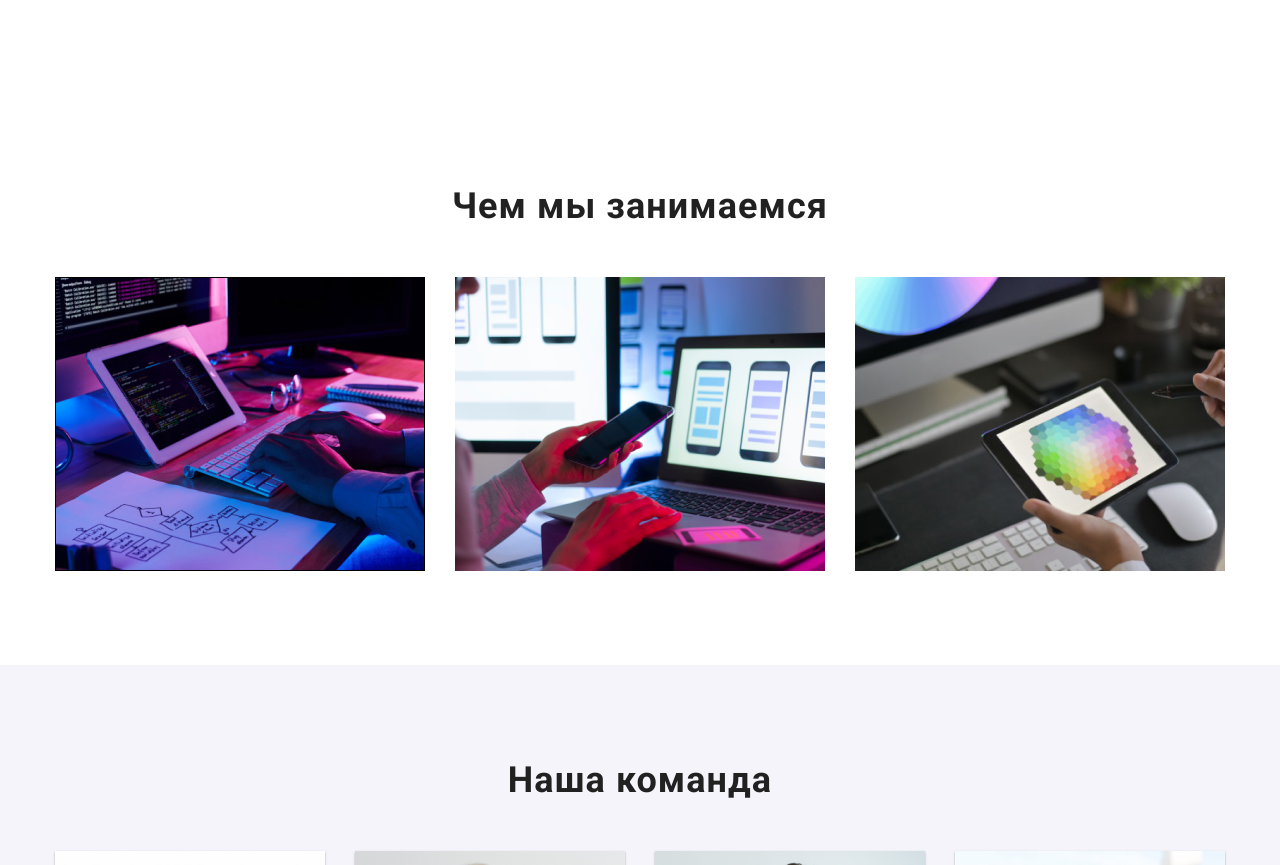
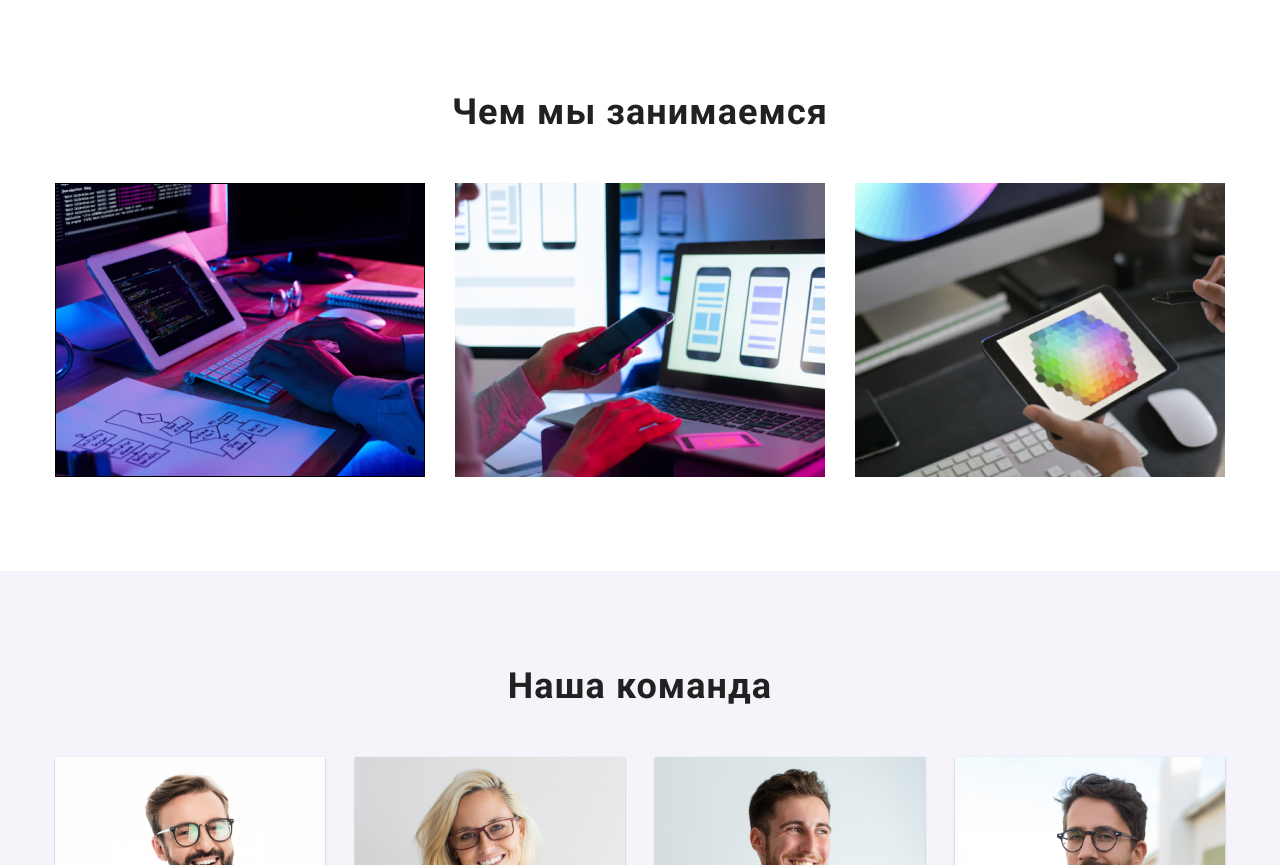
Before and after one commit to Viktoriia-Kapustiuk/goit-markup-hw-03, a plain HTML site: page index.html in a window 1280 px wide. Shown: the part 880-1745 px from the top of the page. Drawn offline with nearby package versions, Linux system fonts and the light colour scheme.

Commit message:
убирает маржин

```diff
--- a/CSS/styles.css
+++ b/CSS/styles.css
@@ -226,7 +226,6 @@ img {
   padding: 94px 0;
 }
 .items-list {
-  margin-bottom: 94px;
   display: flex;
   min-width: 1170px;
 }
--- a/index.html
+++ b/index.html
@@ -83,8 +83,8 @@
         </section>
 
         <!--About us-->
-        <section class="about-us container">
-            <div>
+        <section class="about-us">
+            <div class="container">
                 <h2 class="about-us-title">Чем мы занимаемся</h2>
                 <ul class="about-us-list list">
                     <li class="about-us-list-item">
```
